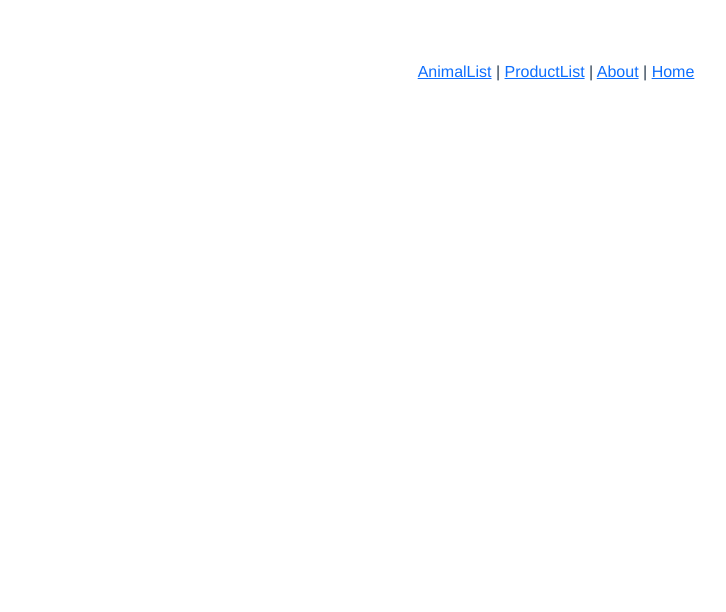
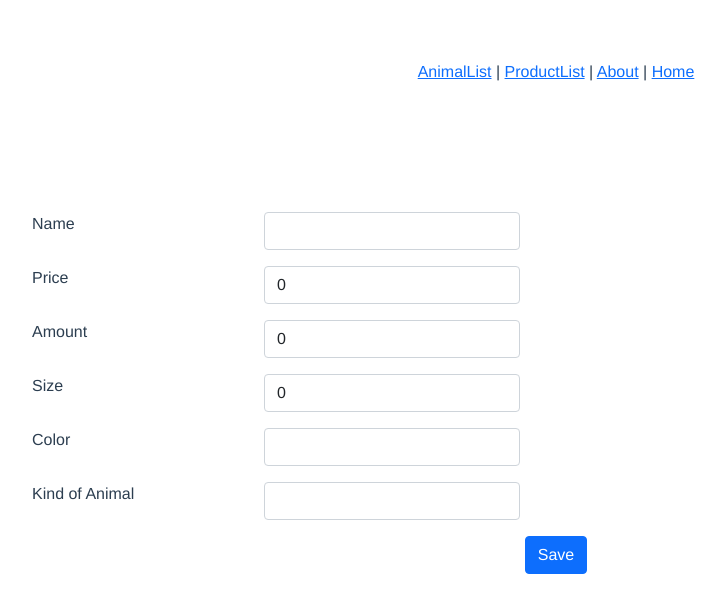
Before and after one commit to cvrodriguez/pet-shop, a Vue app: page /ProductCreate in a window 1280 px wide. Shown: the top 612 px of the page, without its empty margins (84-810 px from the left). Built offline with nearby package versions, Linux system fonts and the light colour scheme.

Commit message:
create producto complete

```diff
--- a/src/components/AnimalCreate.vue
+++ b/src/components/AnimalCreate.vue
@@ -45,13 +45,7 @@ export default {
     return {
 
       animal: {
-        id: "",
-        name: " ",
-        lastname: " ",
-        emailContact: "",
-        type: "",
-        age: 0,
-        rh: "",
+
       },
     };
   },
--- a/src/components/AnimalDetail.vue
+++ b/src/components/AnimalDetail.vue
@@ -60,7 +60,7 @@ export default {
     UpdateAnimal() {
       const id = this.filterById.id;
       const animal = this.filterById;
-      console.log(animal, " update animal")
+      console.log(animal, "update animal")
 
       this.Update_Animal({id, animal})
       this.$router.push({ name: "AnimalList" })
--- /dev/null
+++ b/src/components/ProductCreate.vue
@@ -0,0 +1,77 @@
+<template>
+  <div class="columns">
+    <form class="form-group">
+      <div class="row mb-3">
+        <label class="row align-items-start">Name </label>
+        <input type="text" class="form-control" v-model="product.name" />
+      </div>
+      <div class="row mb-3">
+        <label class="row align-items-start">Price </label>
+        <input type="text" class="form-control" v-model="product.price"  />
+      </div>
+      <div class="row mb-3">
+        <label class="row align-items-start">Amount </label>
+        <input type="text" class="form-control" v-model="product.unit"  />
+      </div>
+      <div class="row mb-3">
+        <label class="row align-items-start">Size </label>
+        <input type="text" class="form-control" v-model="product.size"  />
+      </div>
+      <div class="row mb-3">
+        <label class="row align-items-start">Color </label>
+        <input type="text" class="form-control" v-model="product.color"  />
+      </div>
+      <div class="row mb-3">
+        <label class="row align-items-start">Kind of Animal </label>
+        <input type="text" class="form-control" v-model="product.typeOfAnimal" />
+      </div>
+      <button type="button" class="btn btn-primary" @click="AddProduct()">
+        Save
+      </button>
+    </form>
+  </div>
+</template>
+<script>
+import { mapActions } from 'vuex'
+export default {
+    data() {
+        return {
+            product:{
+                code: 0,
+                name: "",
+                price: 0,
+                unit: 0,
+                size: 0,
+                color: "",
+                typeOfAnimal: ""
+            }
+        }
+    },
+    methods: {
+        ...mapActions(["Add_Product"]),
+        AddProduct(){
+            console.log("me llamaron")
+            const {product} = this
+            this.Add_Product(product)
+            this.$router.push({name: "ProductList"})
+        }
+    },
+
+
+}
+</script>
+<style scoped>
+.columns {
+  margin: 10%;
+}
+
+.form-control {
+  width: 50%;
+}
+.row  {
+
+  width: 50%;
+
+
+}
+</style>
--- a/src/components/ProductList.vue
+++ b/src/components/ProductList.vue
@@ -29,10 +29,13 @@
        </tr>
        </tbody>
     </table>
+     <button type="button" class="btn btn-primary" @click="goToProductCreate()">
+      Create new Product
+    </button>
   </div>
 </template>
 <script>
-import {mapState} from "vuex"
+import { mapState} from "vuex"
 export default {
   data() {
     return {
@@ -51,7 +54,13 @@ export default {
 
 
     }
-  }
+  },
+  methods: {
+
+    goToProductCreate(){
+      this.$router.push({name: "ProductCreate"})
+    }
+  },
 
 }
 </script>
--- a/src/router/index.js
+++ b/src/router/index.js
@@ -5,6 +5,7 @@ import AnimalList from "@/components/AnimalList"
 import AnimalDetail from "@/components/AnimalDetail"
 import AnimalCreate from "@/components/AnimalCreate"
 import ProductList from "@/components/ProductList"
+import ProductCreate from "@/components/ProductCreate"
 
 const routes = [
     {
@@ -18,14 +19,19 @@ const routes = [
         component: AnimalDetail
     },
     {
+        path: '/AnimalCreate',
+        name: 'AnimalCreate',
+        component: AnimalCreate
+    },
+    {
         path: '/ProductList',
         name: 'ProductList',
         component: ProductList
     },
     {
-        path: '/AnimalCreate',
-        name: 'AnimalCreate',
-        component: AnimalCreate
+        path: '/ProductCreate',
+        name: 'ProductCreate',
+        component: ProductCreate
     },
     {
         path: "/Home",
--- a/src/store/store.js
+++ b/src/store/store.js
@@ -74,23 +74,26 @@ export const store = createStore({
         name: "Collar",
         price: 23.000,
         unit: 5,
-        size: "mediano",
-        color: "negro"
+        size: "Medio",
+        color: "Blue",
+        typeOfAnimal: "Cow"
       },
       {
         code: "AP-02",
         name: "Camisa",
         price: 28.000,
         unit: 15,
-        size: "pequeño",
-        color: "blanco"
+        size: "Big",
+        color: "Black",
+        typeOfAnimal: "Cat"
       },
       {code: "AP-02",
       name: "Camisa",
       price: 28.000,
       unit: 15,
-      size: "pequeño",
-      color: "blanco"
+      size: "Small",
+      color: "White",
+      typeOfAnimal: "Dog"
     }]
 
     }
@@ -108,13 +111,15 @@ export const store = createStore({
     },
     DELETE_ANIMAL(state, index) {
       state.animals.splice(index, 1)
+    },
+    ADD_PRODUCT(state, product){
+      state.products.push(product)
     }
   },
   actions: {
 
     Add_Animal({ commit }, animal) {
       commit("ADD_ANIMAL", animal)
-      console.log(animal)
     },
 
     Update_Animal({ commit, state }, { animal, id }) {
@@ -137,6 +142,9 @@ export const store = createStore({
       })
 
       commit("DELETE_ANIMAL", index)
+    },
+    Add_Product({commit}, product){
+      commit("ADD_PRODUCT", product)
     }
 
 
```
